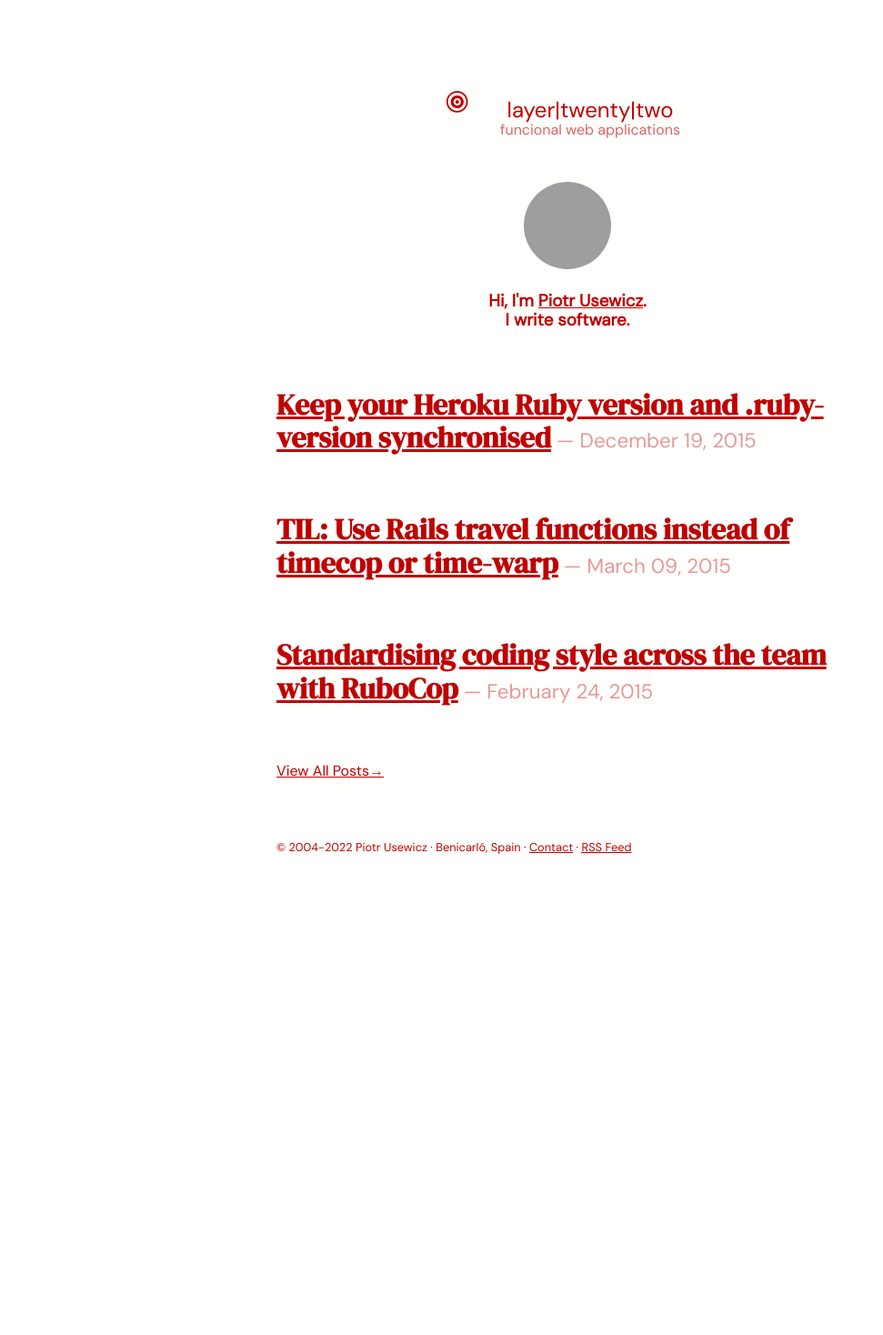
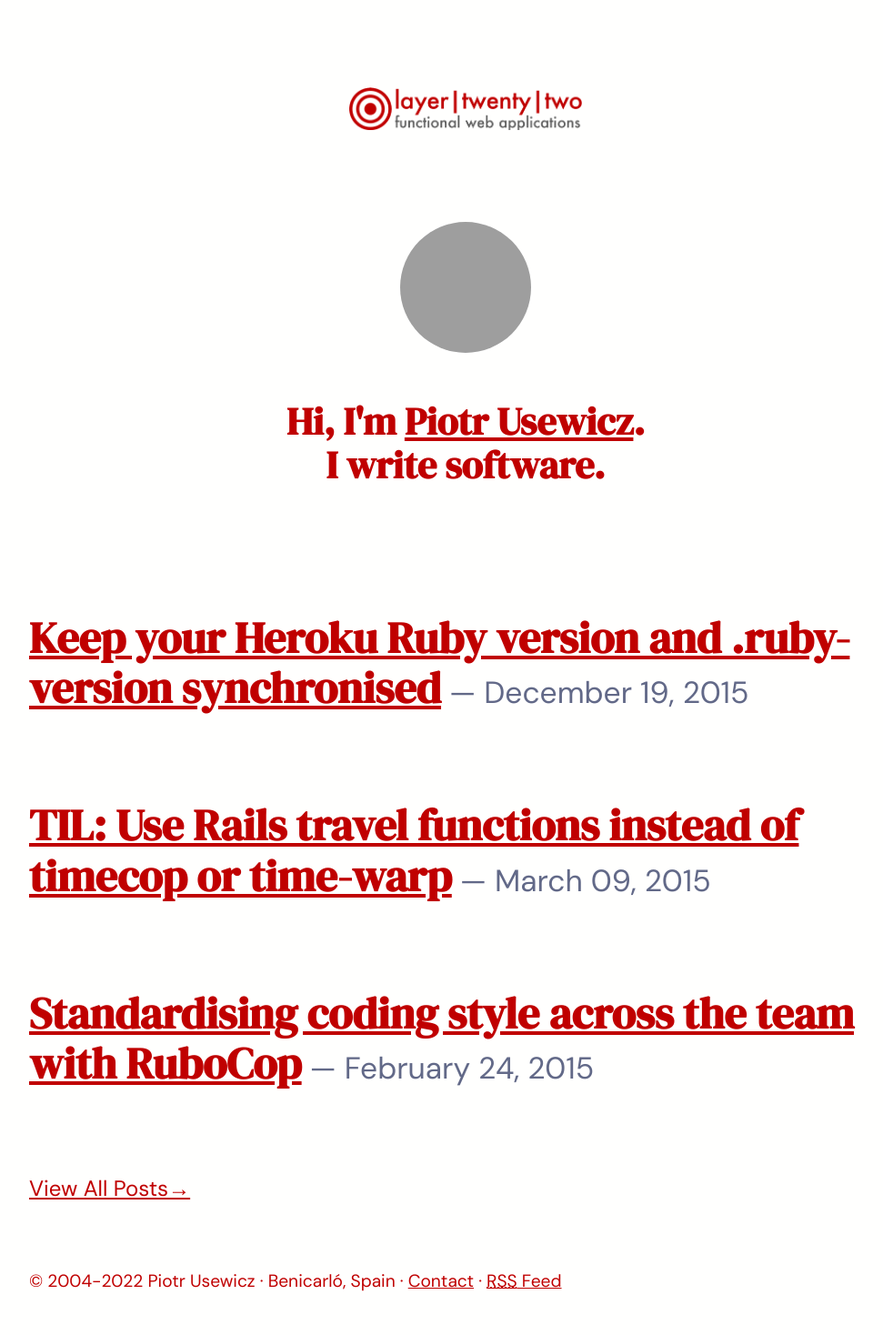
Before and after one commit to pusewicz/layer22.com, a Jekyll site: the page built from index.markdown, in a window 1280 px wide. Shown: the whole page at 91% size, without its empty margins (16-987 px from the left). Built offline with Jekyll 4.4.1, drawn with Linux system fonts in a browser that asks for light colours; before the commit the page ends 1004 px from its top, so only the background shows below that; grey boxes are pictures that could not be loaded.

Commit message:
Responsive CSS

```diff
--- a/_layouts/home.html
+++ b/_layouts/home.html
@@ -4,10 +4,7 @@ layout: default
 
 <header class="container">
   <hgroup>
-    <div class="logo">
-      <div class="logo-type">&#x1f78b;</div>
-      <div class="logo-text"><span>layer|twenty|two</span><small>funcional web applications</small></div>
-    </div>
+    <img class="logo" src="/images/logo.png" alt="layer|twenty|two logo">
   </hgroup>
 </header>
 
--- a/assets/css/main.scss
+++ b/assets/css/main.scss
@@ -10,6 +10,7 @@ sitemap: false
 :root {
   --accent-color: #c00000;
   --bg-color: #fffffe;
+  --alt-color: #626988;
   --font-mono: 'DM Mono', monospace;
   --font-sans: 'DM Sans', sans-serif;
   --font-serif: 'DM Serif Display', serif;
@@ -20,7 +21,6 @@ body {
   background-color: var(--bg-color);
   color: var(--accent-color);
   font-size: 100%;
-  padding: 4rem;
 }
 
 a {
@@ -28,45 +28,8 @@ a {
 }
 
 .logo {
-  display: inline-block;
-  font-family: var(--font-sans);
-  height: 2rem;
-  width: auto;
-
-  .logo-type {
-    width: 50px;
-    height: 64px;
-    color: var(--accent-color);
-    content: "\1f78b";
-    font-size: 2rem;
-    line-height: 2rem;
-    float: left;
-    text-align: left;
-    margin-left: -10px;
-  }
-
-  .logo-text {
-    span {
-      color: var(--accent-color);
-      display: block;
-      font-size: 1.5rem;
-      line-height: 1.5rem;
-      margin-left: 50px;
-      padding-top: 13px;
-      text-align: center;
-    }
-    small {
-      color: var(--alt-color);
-      display: block;
-      font-size: 1rem;
-      line-height: 1rem;
-      margin-left: 50px;
-      margin-top: 2px;
-      text-align: center;
-      opacity: 0.6;
-    }
-  }
-
+  max-width: 256px;
+  height: auto;
 }
 
 main header {
@@ -80,18 +43,15 @@ main div.container {
 }
 
 .container.hi {
-  margin-top: 3rem;
-  margin-bottom: 4rem;
+  margin: 0 3rem;
+  font-size: 1.5rem;
+  font-family: var(--font-serif);
+  padding: 1rem;
 }
 
 .avatar {
   border-radius: 100%;
   width: 6rem;
-}
-
-main, footer {
-  width: 40rem;
-  margin: 0 auto;
 }
 
 nav {
@@ -134,11 +94,11 @@ article {
     small {
       font-family: var(--font-sans);
       font-size: 1.4rem;
-      opacity: 0.4;
       font-weight: normal;
+      color: var(--alt-color);
 
       &:before {
-        content: "\00a0 \2014 \00a0";
+        content: "\00a0\2014\00a0";
       }
     }
   }
@@ -149,10 +109,8 @@ div.highlighter-rouge {
 
   div.highlight {
     padding: 1rem 2rem;
-    border-radius: 6px;
     overflow-x: auto;
   }
-
 }
 
 article.page,
@@ -192,15 +150,103 @@ code {
   font-family: var(--font-mono);
 }
 
-@media only screen and (max-width: 768px) {
+// Mobile
+@media screen and (max-width: 480px) {
+  html {
+    font-size: 14px;
+  }
+
   body {
-    font-size: 10px;
     padding: 1rem;
   }
 
+  main, footer {
+    max-width: 100%;
+    font-size: 1rem;
+  }
+
+  div.highlighter-rouge {
+    margin: 0 -1rem;
+
+    div.highlight {
+      padding: 1rem;
+    }
+  }
+
+
+
   article.post {
+    p {
+      font-size: 1rem;
+    }
+
     h1, h2 {
       font-size: 2rem;
+
+
+    }
+
+    hgroup {
+      small {
+        margin-top: 1rem;
+        display: block;
+        font-size: 1.2rem;
+
+        &:before {
+          display: none;
+        }
+      }
     }
   }
 }
+
+// Tablet
+@media screen and (min-width: 480px) {
+  body {
+    padding: 2rem;
+  }
+
+  main, footer {
+    margin: 0px auto;
+  }
+}
+
+// Small screens
+@media screen and (min-width: 768px) {
+  html {
+    font-size: 16px;
+  }
+
+  main, footer {
+    max-width: 40rem;
+    width: 40rem;
+    margin: 0px auto;
+  }
+
+  div.highlighter-rouge {
+    div.highlight {
+      border-radius: 6px;
+    }
+  }
+}
+
+// Large screens
+@media screen and (min-width: 1024px) {
+}
+
+// Large screens
+@media screen and (min-width: 1200px) {
+  html {
+    font-size: 24px;
+  }
+
+  main, footer {
+    margin: 0;
+  }
+
+  div.highlighter-rouge {
+    div.highlight {
+      border-radius: 0 12px 12px 0;
+    }
+  }
+}
```
